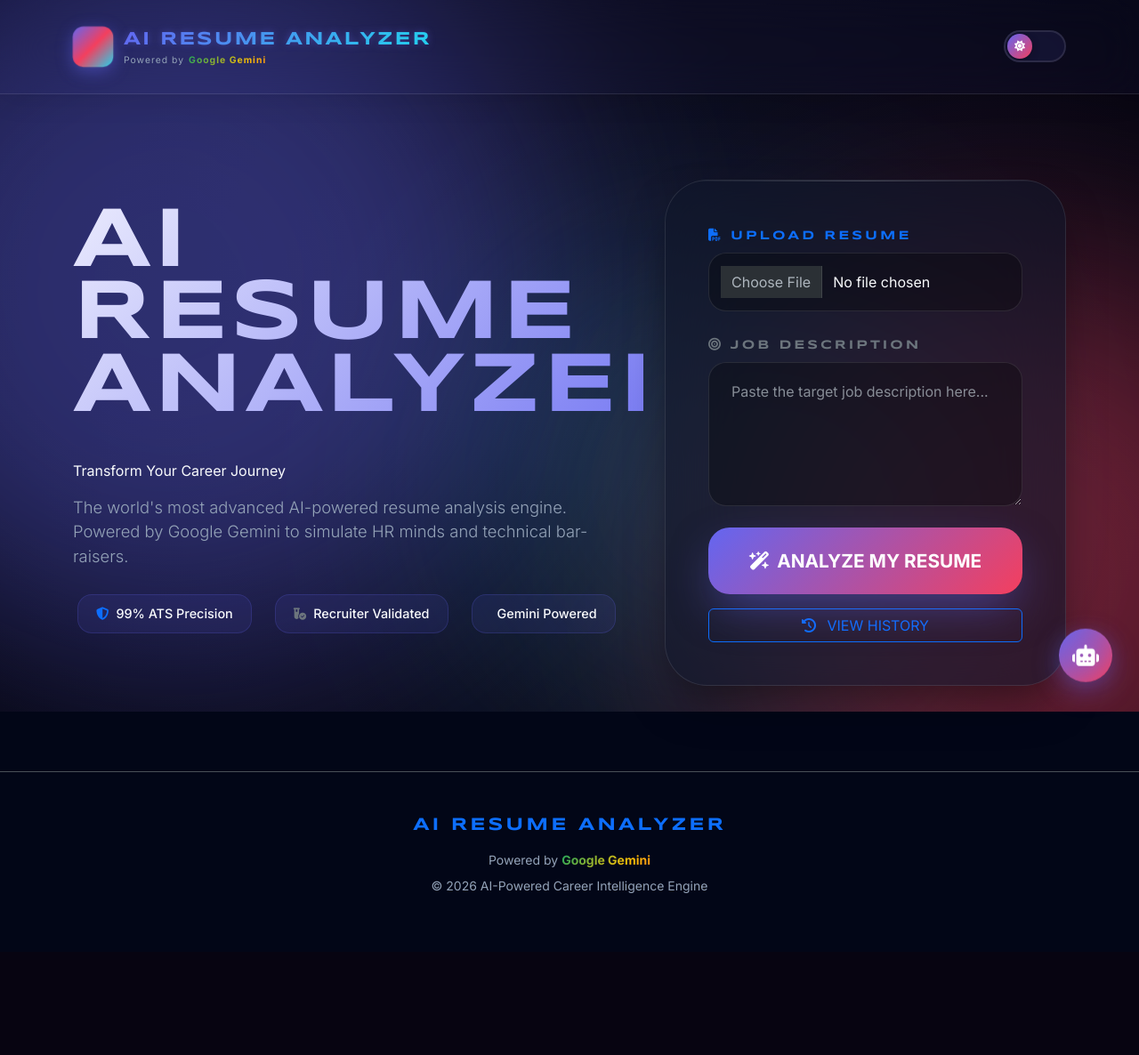
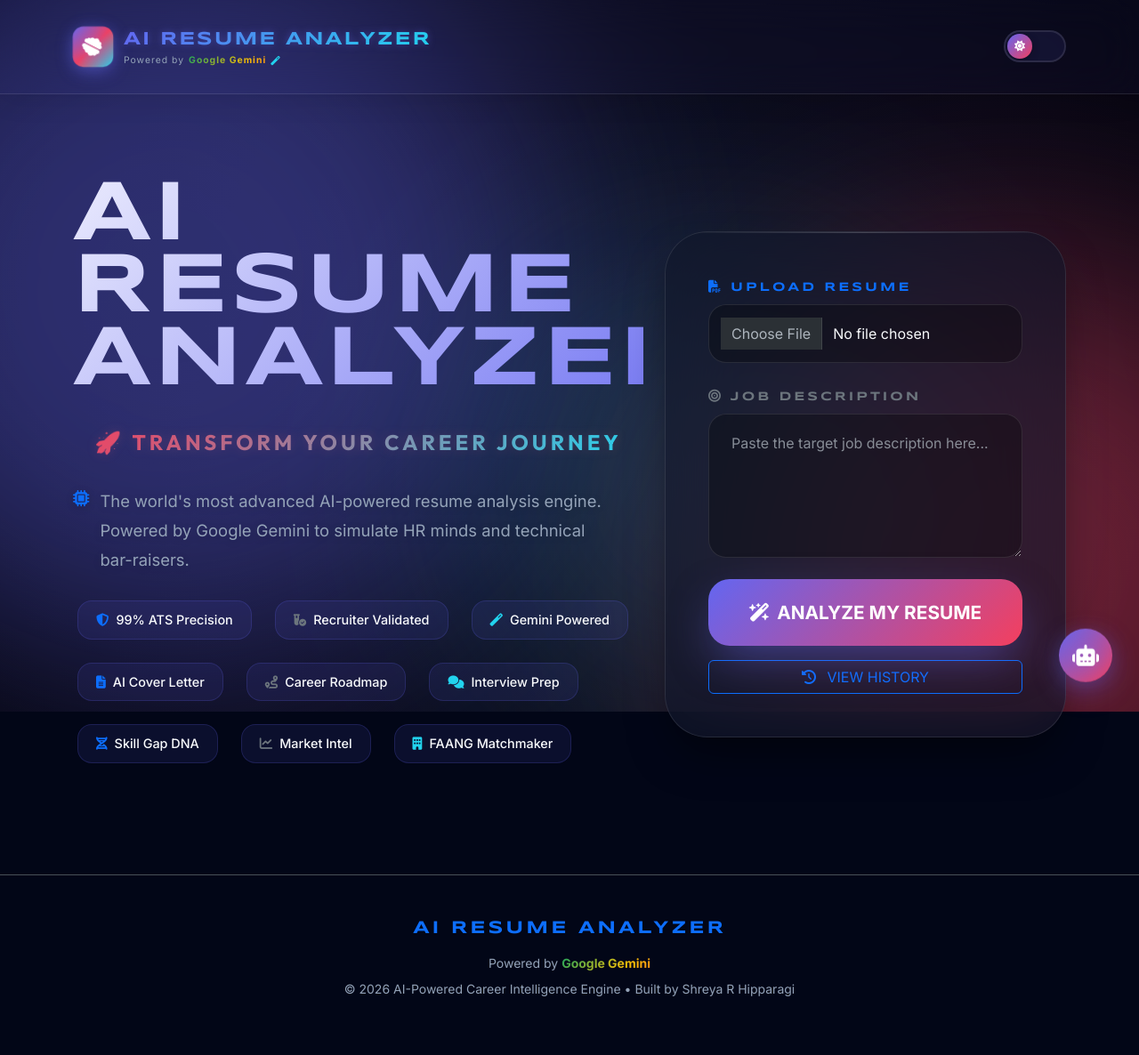
Before and after one commit to ShreyaRHipparagi/ai-ats-resume-analyzer, a Flask app: page / in a window 1280 px wide. Shown: the whole page at 89% size. Before the commit the page ends 1004 px from the top, so only its background shows below. Run offline with Flask 3, Linux system fonts and the light colour scheme; some libraries are stand-ins or nearby versions.

Commit message:
Refactor hero section and update footer details
Updated hero section styles and added new subtitle. Improved footer information and adjusted button icons.

```diff
--- a/templates/index.html
+++ b/templates/index.html
@@ -361,7 +361,7 @@
         .hero-title {
             font-size: clamp(3rem, 10vw, 6rem);
             line-height: 0.85;
-            margin-bottom: 2.5rem;
+            margin-bottom: 2rem;
             background: linear-gradient(135deg, #fff 30%, var(--primary) 100%);
             -webkit-background-clip: text;
             background-clip: text;
@@ -377,6 +377,35 @@
             -webkit-text-fill-color: transparent;
         }
 
+        .hero-subtitle {
+            font-family: 'Outfit', sans-serif;
+            font-size: 1.5rem;
+            font-weight: 700;
+            letter-spacing: 4px;
+            text-transform: uppercase;
+            background: linear-gradient(135deg, var(--secondary), var(--accent));
+            -webkit-background-clip: text;
+            background-clip: text;
+            -webkit-text-fill-color: transparent;
+            margin-bottom: 2rem;
+            display: flex;
+            align-items: center;
+            justify-content: center;
+            gap: 15px;
+            filter: drop-shadow(0 0 10px rgba(var(--secondary-rgb), 0.3));
+            animation: subtitlePulse 3s ease-in-out infinite alternate;
+        }
+
+        @keyframes subtitlePulse {
+            from {
+                filter: drop-shadow(0 0 5px rgba(var(--secondary-rgb), 0.2));
+            }
+
+            to {
+                filter: drop-shadow(0 0 15px rgba(var(--accent-rgb), 0.5));
+            }
+        }
+
         @keyframes gradientShift {
 
             0%,
@@ -388,6 +417,18 @@
                 background-position: 100% 50%;
             }
         }
+
+        .lead-premium {
+            font-size: 1.15rem;
+            line-height: 1.8;
+            color: var(--text-muted);
+            max-width: 600px;
+            text-shadow: 0 2px 10px rgba(0, 0, 0, 0.2);
+            display: flex;
+            align-items: flex-start;
+            gap: 12px;
+        }
+
 
         /* Fixed Pill Style for Badges - Solving Overflow */
         .intel-pill {
@@ -911,7 +952,7 @@
         #scrollTopBtn {
             position: fixed;
             bottom: 100px;
-            right: 30px;
+            left: 30px;
             width: 50px;
             height: 50px;
             background: var(--glass-bg);
@@ -1368,12 +1409,12 @@
         <div class="container d-flex justify-content-between align-items-center">
             <a class="navbar-brand" href="/">
                 <div class="brand-icon">
-                    <i class="fas fa-brain-circuit icon-glow"></i>
+                    <i class="fas fa-brain icon-glow"></i>
                 </div>
                 <div class="brand-text">
                     <span class="brand-name syncopate">AI RESUME ANALYZER</span>
                     <span class="brand-powered">Powered by <span class="gemini-badge">Google Gemini</span> <i
-                            class="fas fa-sparkles" style="color: var(--accent);"></i></span>
+                            class="fas fa-magic" style="color: var(--accent);"></i></span>
                 </div>
             </a>
             <div class="theme-switch" id="toggleTheme">
@@ -1388,18 +1429,27 @@
         <div class="row align-items-center" data-aos="zoom-out">
             <div class="col-lg-7 text-center text-lg-start mb-5 mb-lg-0">
                 <h1 class="hero-title">AI RESUME<br>ANALYZER</h1>
-                <p class="hero-subtitle">Transform Your Career Journey</p>
-                <p class="lead text-muted mb-4" style="max-width: 600px; font-size: 1.15rem;">
-                    The world's most advanced AI-powered resume analysis engine. Powered by Google Gemini to simulate HR
-                    minds and technical bar-raisers.
-                </p>
+                <p class="hero-subtitle">🚀 Transform Your Career Journey</p>
+                <div class="lead-premium mb-4">
+                    <i class="fas fa-microchip mt-1 text-primary"></i>
+                    <span>The world's most advanced AI-powered resume analysis engine. Powered by Google Gemini to
+                        simulate HR minds and technical bar-raisers.</span>
+                </div>
                 <div class="d-flex gap-3 flex-wrap justify-content-center justify-content-lg-start mb-4">
                     <span class="intel-pill"><i class="fas fa-shield-halved text-primary me-2"></i>99% ATS
                         Precision</span>
                     <span class="intel-pill"><i class="fas fa-vial-circle-check text-secondary me-2"></i>Recruiter
                         Validated</span>
-                    <span class="intel-pill"><i class="fas fa-sparkles me-2" style="color: var(--accent);"></i>Gemini
+                    <span class="intel-pill"><i class="fas fa-magic me-2" style="color: var(--accent);"></i>Gemini
                         Powered</span>
+                    <span class="intel-pill"><i class="fas fa-file-lines text-primary me-2"></i>AI Cover Letter</span>
+                    <span class="intel-pill"><i class="fas fa-route text-secondary me-2"></i>Career Roadmap</span>
+                    <span class="intel-pill"><i class="fas fa-comments text-accent me-2"
+                            style="color: var(--accent);"></i>Interview Prep</span>
+                    <span class="intel-pill"><i class="fas fa-dna text-primary me-2"></i>Skill Gap DNA</span>
+                    <span class="intel-pill"><i class="fas fa-chart-line text-secondary me-2"></i>Market Intel</span>
+                    <span class="intel-pill"><i class="fas fa-building text-accent me-2"
+                            style="color: var(--accent);"></i>FAANG Matchmaker</span>
                 </div>
             </div>
 
@@ -1441,8 +1491,9 @@
                         <div id="coachWelcome" class="text-center py-4">
                             <div class="display-1 mb-3">🤖</div>
                             <h4>Hello! I'm your AI Coach.</h4>
-                            <p class="text-muted">Analyze a resume to get personalized career advice and tactical
-                                improvements.</p>
+                            <p class="text-muted">Analyze a resume to get personalized career advice, tactical
+                                improvements, FAANG-level bullet points, and a professional 6-month roadmap tailored
+                                specifically to your goals.</p>
                         </div>
                         <div id="coachInsights" style="display: none;">
                             <h6 class="text-primary syncopate mb-3 small">DIRECTIVES FROM THE COACH</h6>
@@ -1505,7 +1556,7 @@
                 <div class="p-4 p-lg-5 text-center border-bottom border-glass persona-banner">
                     <div class="d-inline-flex align-items-center justify-content-center mb-4"
                         style="width: 120px; height: 120px; background: linear-gradient(135deg, var(--primary), var(--secondary)); border-radius: 35px; transform: rotate(5deg); box-shadow: 0 25px 50px -12px rgba(var(--primary-rgb), 0.6);">
-                        <i class="fas fa-user-astronaut text-white display-3" style="transform: rotate(-5deg);"></i>
+                        <i class="fas fa-user-tie text-white display-3" style="transform: rotate(-5deg);"></i>
                     </div>
                     <h2 class="syncopate mb-2"
                         style="font-size: clamp(2rem, 5vw, 3.5rem); letter-spacing: 8px; font-weight: 800;">{{
@@ -1558,7 +1609,7 @@
                             <li class="nav-item" role="presentation">
                                 <button class="nav-link" id="tab-cover-letter-btn" data-bs-toggle="pill"
                                     data-bs-target="#tab-cover-letter" type="button" role="tab"><i
-                                        class="fas fa-sparkles me-2"></i>Cover Letter</button>
+                                        class="fas fa-magic me-2"></i>Cover Letter</button>
                             </li>
                             <li class="nav-item" role="presentation">
                                 <button class="nav-link" id="tab-advanced-btn" data-bs-toggle="pill"
@@ -1623,7 +1674,7 @@
                                     ('laptop-code', 'fa-beat', 'skill_match', 'SKILL MATCH'),
                                     ('magnifying-glass-chart', 'fa-fade', 'keyword_match', 'KEYWORDS'),
                                     ('bullseye', 'fa-beat-fade', 'experience_relevance', 'RELEVANCE'),
-                                    ('sparkles', 'fa-bounce', 'formatting_quality', 'UI/FORMAT')
+                                    ('magic', 'fa-bounce', 'formatting_quality', 'UI/FORMAT')
                                     ] %}
                                     <div class="col-6">
                                         <div class="breakdown-card">
@@ -2025,7 +2076,8 @@
         <div class="container">
             <h5 class="syncopate mb-3 text-primary">AI RESUME ANALYZER</h5>
             <p class="text-muted small mb-2">Powered by <span class="gemini-badge">Google Gemini</span></p>
-            <p class="text-muted small">© 2026 AI-Powered Career Intelligence Engine</p>
+            <p class="text-muted small">© 2026 AI-Powered Career Intelligence Engine • Built by Shreya R
+                Hipparagi</p>
         </div>
     </footer>
 
@@ -2042,7 +2094,7 @@
         </div>
         <div
             style="margin-top: 50px; border-top: 1px solid #e2e8f0; padding-top: 20px; text-align: center; color: #94a3b8; font-size: 12px;">
-            © 2026 AI-Powered Career Intelligence Engine • confidential analysis
+            © 2026 AI-Powered Career Intelligence Engine • Built by Shreya R Hipparagi • confidential analysis
         </div>
     </div>
 
```
